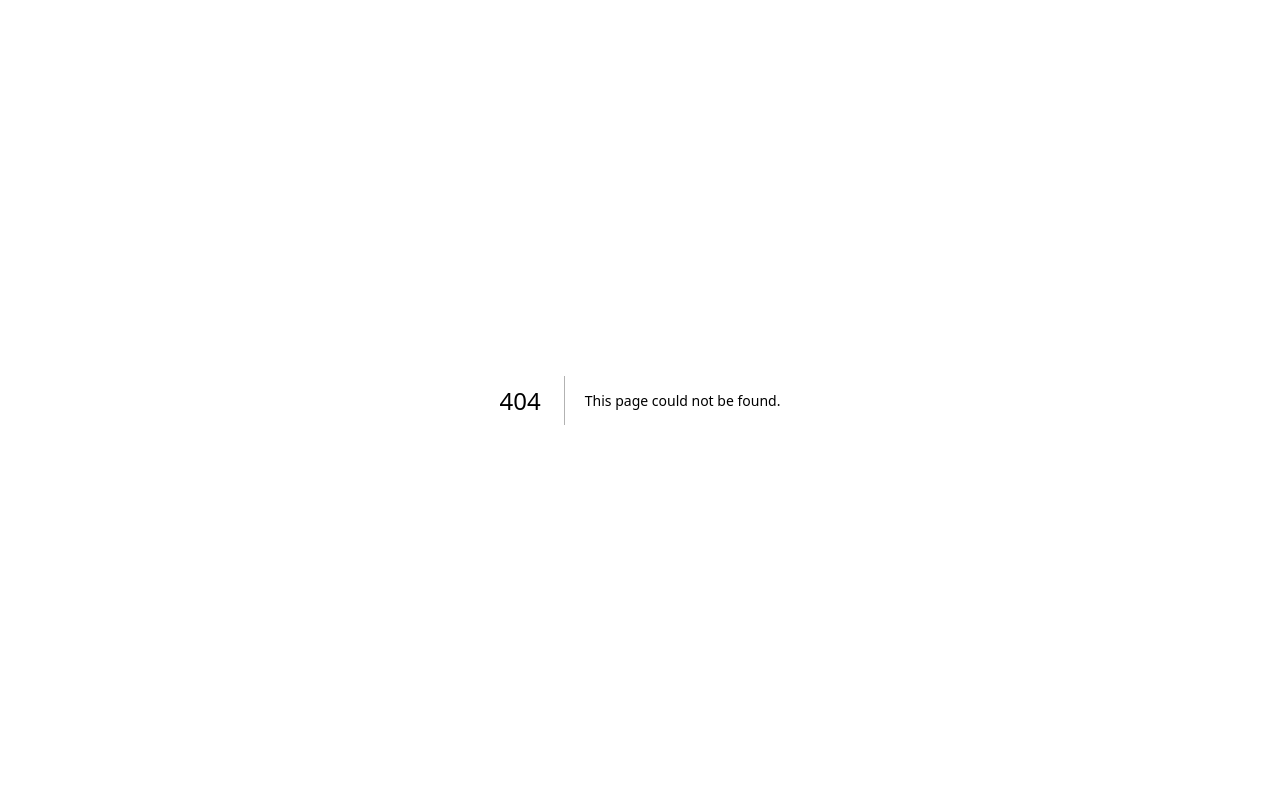
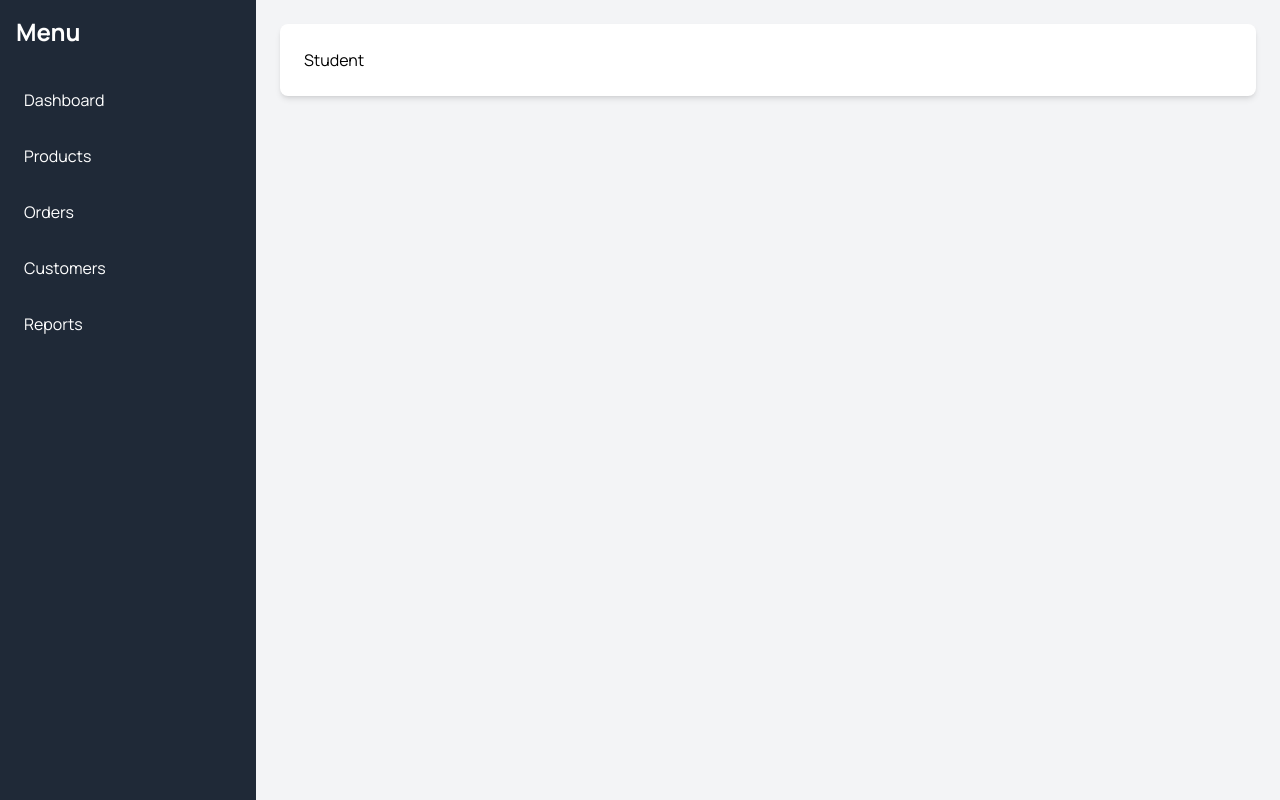
Before and after one commit to spring8904/course-mely, a Next.js app: page /student in a window 1280 px wide. Before the commit this address had no page. Built offline with nearby package versions, Linux system fonts and the light colour scheme.

Commit message:
refactor/project-structure

```diff
--- /dev/null
+++ b/src/app/(action)/instructor/page.tsx
@@ -0,0 +1,5 @@
+const page = () => {
+  return <div>instroductor</div>
+}
+
+export default page
--- /dev/null
+++ b/src/app/(action)/layout.tsx
@@ -0,0 +1,8 @@
+import DashboardLayout from '@/components/layouts/DashboardLayout'
+import React from 'react'
+
+const layout = ({ children }: { children: React.ReactNode }) => {
+  return <DashboardLayout>{children}</DashboardLayout>
+}
+
+export default layout
--- /dev/null
+++ b/src/app/(action)/student/page.tsx
@@ -0,0 +1,9 @@
+import React from 'react'
+
+const page = () => {
+  return (
+    <div>Student</div>
+  )
+}
+
+export default page
--- a/src/app/(landing)/layout.tsx
+++ b/src/app/(website)/layout.tsx
@@ -1,3 +1,4 @@
+import CommonLayout from '@/components/layouts/CommonLayout'
 import { Metadata } from 'next'
 
 interface LayoutProps {
@@ -10,10 +11,6 @@ export const metadata: Metadata = {
 }
 
 const Layout = ({ children }: LayoutProps) => {
-  return (
-    <div className="min-h-screen">
-      <main>{children}</main>
-    </div>
-  )
+  return <CommonLayout>{children}</CommonLayout>
 }
 export default Layout
--- /dev/null
+++ b/src/app/(website)/sign-in/page.tsx
@@ -0,0 +1,9 @@
+import React from 'react'
+
+const page = () => {
+  return (
+    <div>SignIn</div>
+  )
+}
+
+export default page
--- /dev/null
+++ b/src/app/(website)/sign-up/page.tsx
@@ -0,0 +1,9 @@
+import React from 'react'
+
+const page = () => {
+  return (
+    <div>SignUp</div>
+  )
+}
+
+export default page
--- a/src/app/layout.tsx
+++ b/src/app/layout.tsx
@@ -1,24 +1,14 @@
-"use client";
-import { manropeFont } from "@/components/common/fonts";
-import { QueryClient, QueryClientProvider } from "@tanstack/react-query";
-import "./globals.css";
-import { ReactQueryDevtools } from "@tanstack/react-query-devtools";
-
-const queryClient = new QueryClient();
+import { manropeFont } from '@/components/common/fonts'
+import './globals.css'
 
 export default function RootLayout({
   children,
 }: Readonly<{
-  children: React.ReactNode;
+  children: React.ReactNode
 }>) {
   return (
     <html lang="en">
-      <body className={`${manropeFont.className}  antialiased`}>
-        <QueryClientProvider client={queryClient}>
-          {children}
-          <ReactQueryDevtools initialIsOpen={false}></ReactQueryDevtools>
-        </QueryClientProvider>
-      </body>
+      <body className={`${manropeFont.className} antialiased`}>{children}</body>
     </html>
-  );
+  )
 }
--- /dev/null
+++ b/src/components/layouts/CommonLayout.tsx
@@ -0,0 +1,25 @@
+
+import { manropeFont } from '@/components/common/fonts'
+import Footer from './Footer'
+import Header from './Header'
+import QueryProvider from './QueryProvider'
+
+interface LayoutProps {
+  children?: React.ReactNode
+}
+
+const CommonLayout = ({ children }: LayoutProps) => {
+  return (
+    <html lang="en">
+      <body className={`${manropeFont.className} antialiased`}>
+        <QueryProvider>
+          <Header />
+          <main className="min-h-screen">{children}</main>
+          <Footer />
+        </QueryProvider>
+      </body>
+    </html>
+  )
+}
+
+export default CommonLayout
--- /dev/null
+++ b/src/components/layouts/DashboardLayout.tsx
@@ -0,0 +1,49 @@
+import { manropeFont } from '@/components/common/fonts'
+import QueryProvider from './QueryProvider'
+
+interface LayoutProps {
+  children?: React.ReactNode
+}
+
+const DashboardLayout = ({ children }: LayoutProps) => {
+  return (
+    <html lang="en">
+      <body className={`${manropeFont.className} antialiased`}>
+        <QueryProvider>
+          <div className="flex min-h-screen">
+            {/* Sidebar */}
+            <div className="w-64 bg-gray-800 p-4 text-white">
+              <h1 className="mb-8 text-2xl font-bold">Menu</h1>
+              <ul className="space-y-4">
+                <li className="cursor-pointer rounded-lg p-2 hover:bg-gray-700">
+                  Dashboard
+                </li>
+                <li className="cursor-pointer rounded-lg p-2 hover:bg-gray-700">
+                  Products
+                </li>
+                <li className="cursor-pointer rounded-lg p-2 hover:bg-gray-700">
+                  Orders
+                </li>
+                <li className="cursor-pointer rounded-lg p-2 hover:bg-gray-700">
+                  Customers
+                </li>
+                <li className="cursor-pointer rounded-lg p-2 hover:bg-gray-700">
+                  Reports
+                </li>
+              </ul>
+            </div>
+
+            {/* Main Content */}
+            <main className="flex-1 bg-gray-100 p-6">
+              <div className="rounded-lg bg-white p-6 shadow-md">
+                {children}
+              </div>
+            </main>
+          </div>
+        </QueryProvider>
+      </body>
+    </html>
+  )
+}
+
+export default DashboardLayout
--- /dev/null
+++ b/src/components/layouts/QueryProvider.tsx
@@ -0,0 +1,22 @@
+'use client'
+
+import { QueryClient, QueryClientProvider } from '@tanstack/react-query'
+import { ReactQueryDevtools } from '@tanstack/react-query-devtools'
+
+const queryClient = new QueryClient()
+
+interface QueryProviderProps {
+  children: React.ReactNode
+}
+
+
+const QueryProvider = ({ children }: QueryProviderProps) => {
+  return (
+    <QueryClientProvider client={queryClient}>
+      {children}
+      <ReactQueryDevtools initialIsOpen={false} />
+    </QueryClientProvider>
+  )
+}
+
+export default QueryProvider
```
Also changed, not shown: src/app/(website)/page.tsx (renamed from src/app/(landing)/page.tsx).
